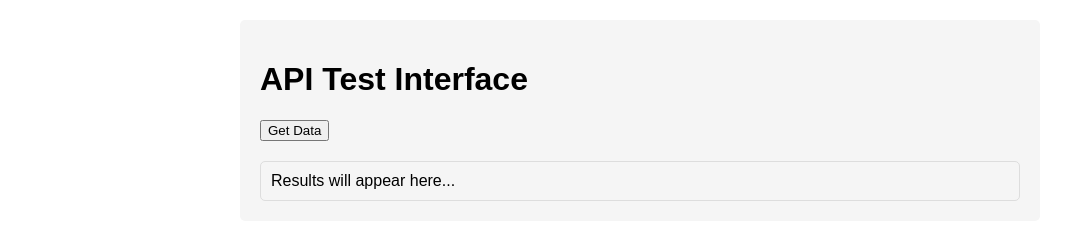
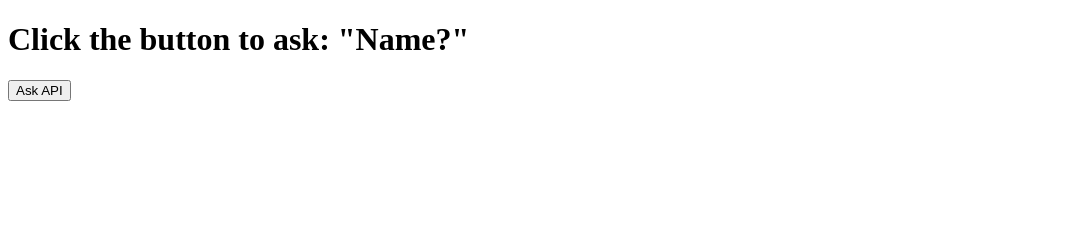
Before and after one commit to GuilhermeHobbs/GuilhermeHobbs.github.io, a plain HTML site: page index.htm in a window 1280 px wide. Shown: the whole page, without its empty margins (0-1075 px from the left). Drawn offline with Linux system fonts and the light colour scheme.

Commit message:
Update index.htm

```diff
--- a/index.htm
+++ b/index.htm
@@ -3,57 +3,23 @@
 <head>
     <meta charset="UTF-8">
     <meta name="viewport" content="width=device-width, initial-scale=1.0">
-    <title>My API Frontend</title>
-    <style>
-        body {
-            font-family: Arial, sans-serif;
-            max-width: 800px;
-            margin: 0 auto;
-            padding: 20px;
-        }
-        .container {
-            background-color: #f5f5f5;
-            padding: 20px;
-            border-radius: 5px;
-        }
-        .result {
-            margin-top: 20px;
-            padding: 10px;
-            border: 1px solid #ddd;
-            border-radius: 5px;
-        }
-    </style>
+    <title>GitHub Pages + Flask API</title>
 </head>
 <body>
-    <div class="container">
-        <h1>API Test Interface</h1>
-        <button onclick="getData()">Get Data</button>
-        <div id="result" class="result">Results will appear here...</div>
-    </div>
+    <h1>Click the button to ask: "Name?"</h1>
+    <button onclick="askAPI()">Ask API</button>
+    <p id="response"></p>
 
     <script>
-        async function getData() {
-            const resultDiv = document.getElementById('result');
+        async function askAPI() {
+            const apiUrl = "https://checkersgpt-production.up.railway.app/ask"; // Replace with your actual Railway API URL
             try {
-                // Replace with your Railway API URL
-                const response = await fetch('https://checkersgpt-production.up.railway.app/api/data', {
-                    method: 'GET',
-                    headers: {
-                        'Content-Type': 'application/json',
-                        // Enable CORS from GitHub Pages
-                        'Access-Control-Allow-Origin': '*'
-                    }
-                });
-
-                if (!response.ok) {
-                    throw new Error(`HTTP error! status: ${response.status}`);
-                }
-
-                const data = await response.json();
-                resultDiv.innerHTML = `<pre>${JSON.stringify(data, null, 2)}</pre>`;
+                let response = await fetch(apiUrl);
+                let data = await response.json();
+                document.getElementById("response").innerText = data.answer;
             } catch (error) {
-                resultDiv.innerHTML = `Error: ${error.message}`;
-                console.error('Error:', error);
+                console.error("Error fetching from API:", error);
+                document.getElementById("response").innerText = "Failed to connect to API";
             }
         }
     </script>
```
